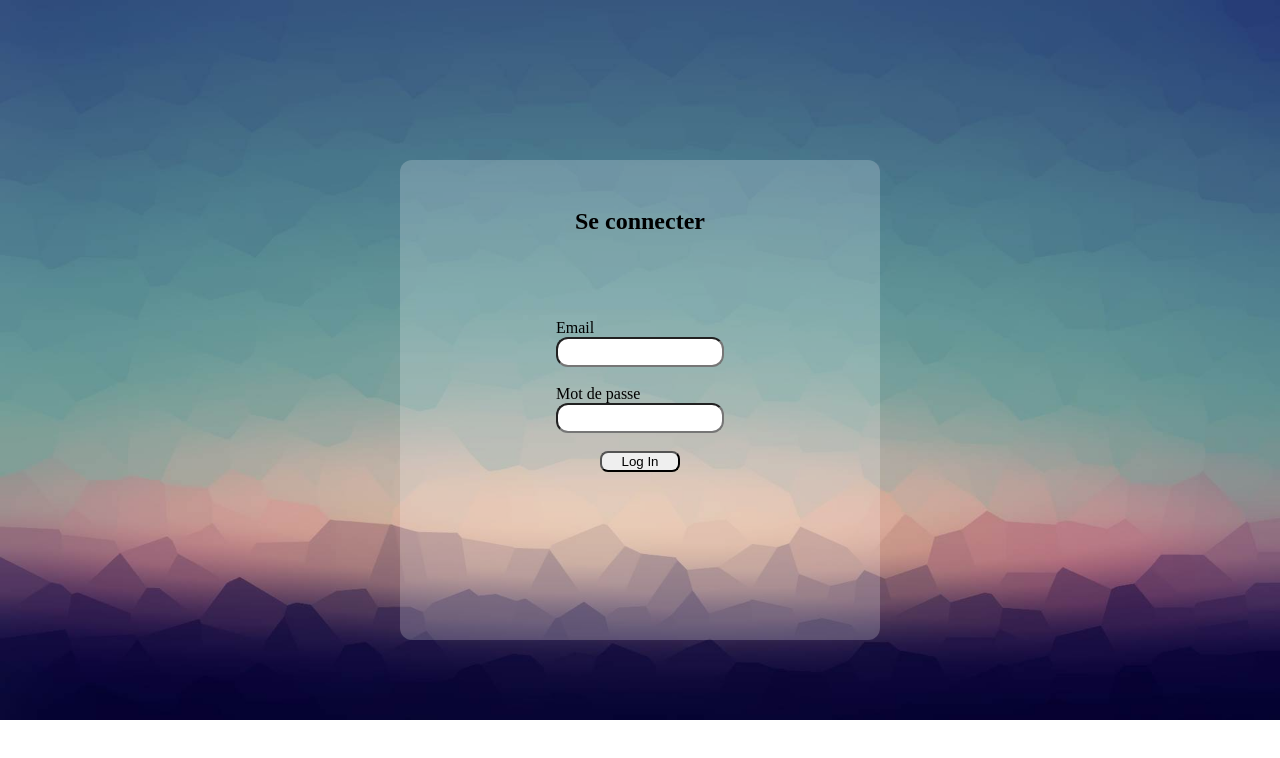
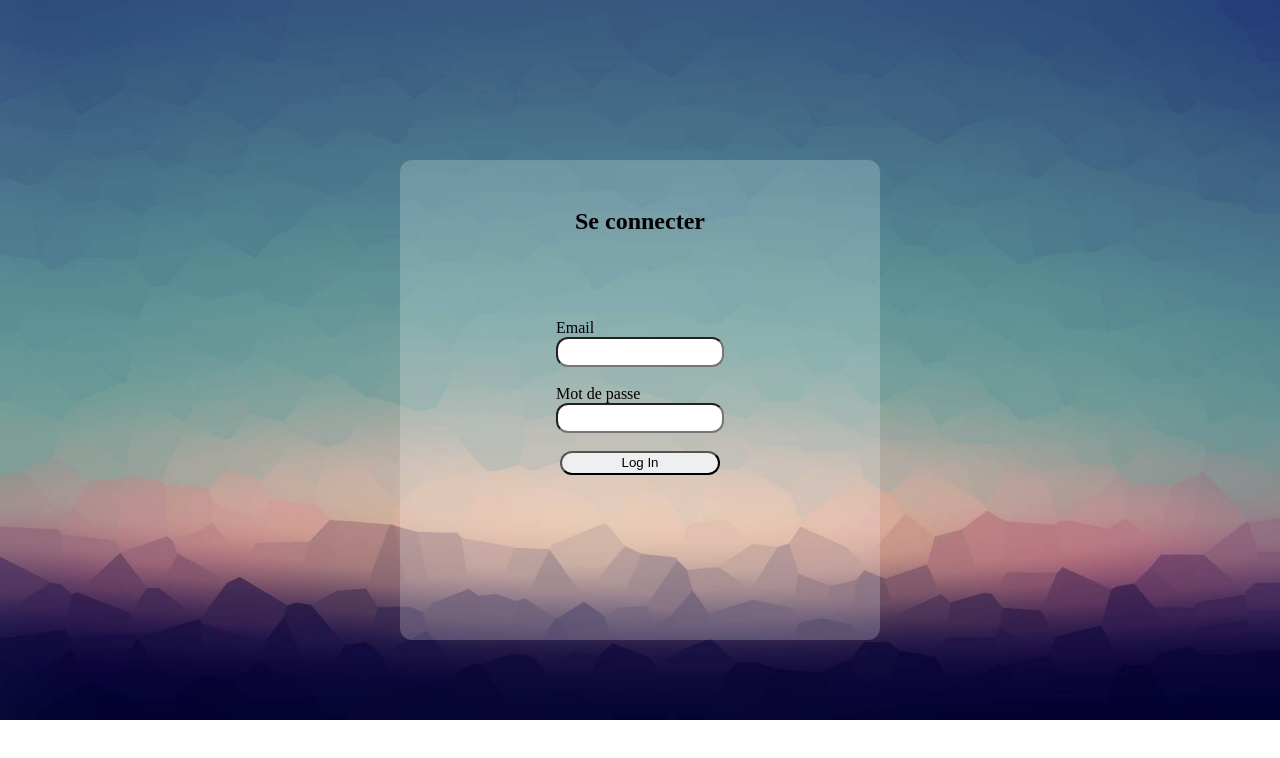
Before and after one commit to unpetitcookie/Frontprojet48h, a plain HTML site: page html/login.html in a window 1280 px wide. Drawn offline with Linux system fonts and the light colour scheme.

Commit message:
forms complete

```diff
--- a/Css/Login.css
+++ b/Css/Login.css
@@ -45,3 +45,12 @@ body{
     justify-content: center;
     flex-direction: column;
 }
+
+
+#button{
+    display: flex;
+    justify-content: center;
+    align-self: center;
+    width: 5rem;
+    border-radius: 8px;
+}
--- a/Css/createAccount.css
+++ b/Css/createAccount.css
@@ -32,7 +32,7 @@ body{
     background-size: cover;
 }
 
-#formContainer button{
+#button{
     display: flex;
     justify-content: center;
     align-self: center;
--- a/html/login.html
+++ b/html/login.html
@@ -12,15 +12,31 @@
 
         <div id="formContainer">
             <h2>Se connecter</h2>
-            <form method="post">
+            <form method="post" id="formulaire">
                 <label for="Email">Email</label>
                 <input type="text" id="Email"><br>
                 <label for="mdp">Mot de passe</label>
                 <input type="text" id="mdp"><br>
-                <button>Log In</button>
+                <input type="submit" value="Log In" id="button">
             </form>
         </div>
 
+        <script>
+            const form = document.getElementById("formulaire");
+
+            form.addEventListener("submit", function(event) {
+                event.preventDefault();
+
+                const email = document.getElementById("Email").value;
+                const mdp = document.getElementById("mdp").value;
+
+                const data = {email, mdp };
+
+                console.log(data);
+            });
+
+
+        </script>
     </body>
 </body>
 </html>
```
Also changed, not shown: html/createAccount.html (+21 -2 lines).
